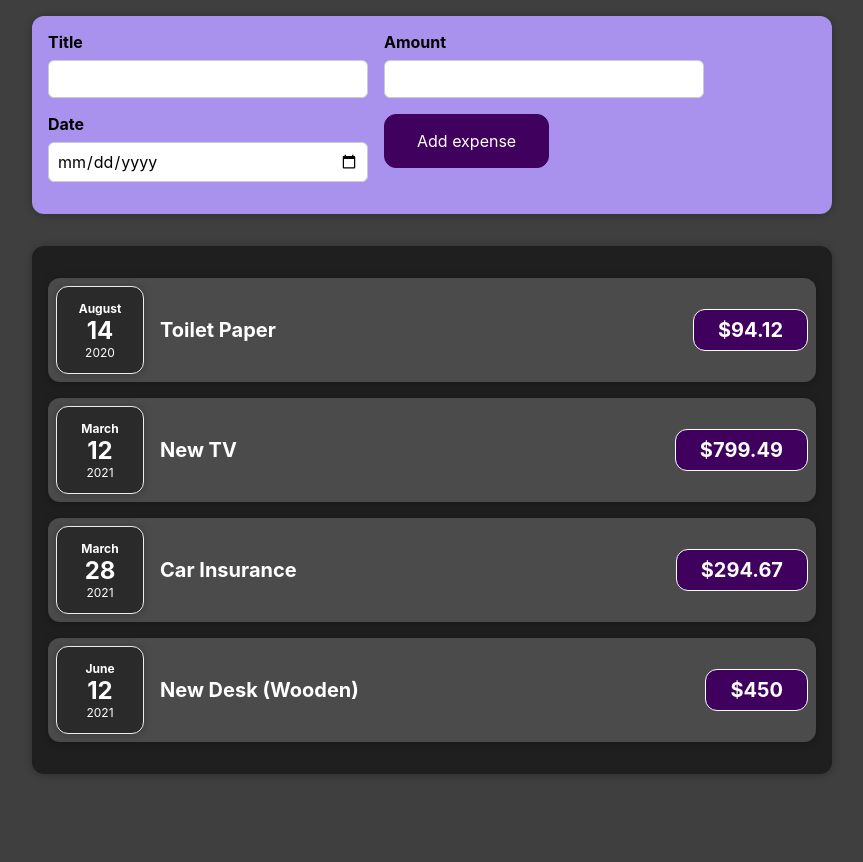
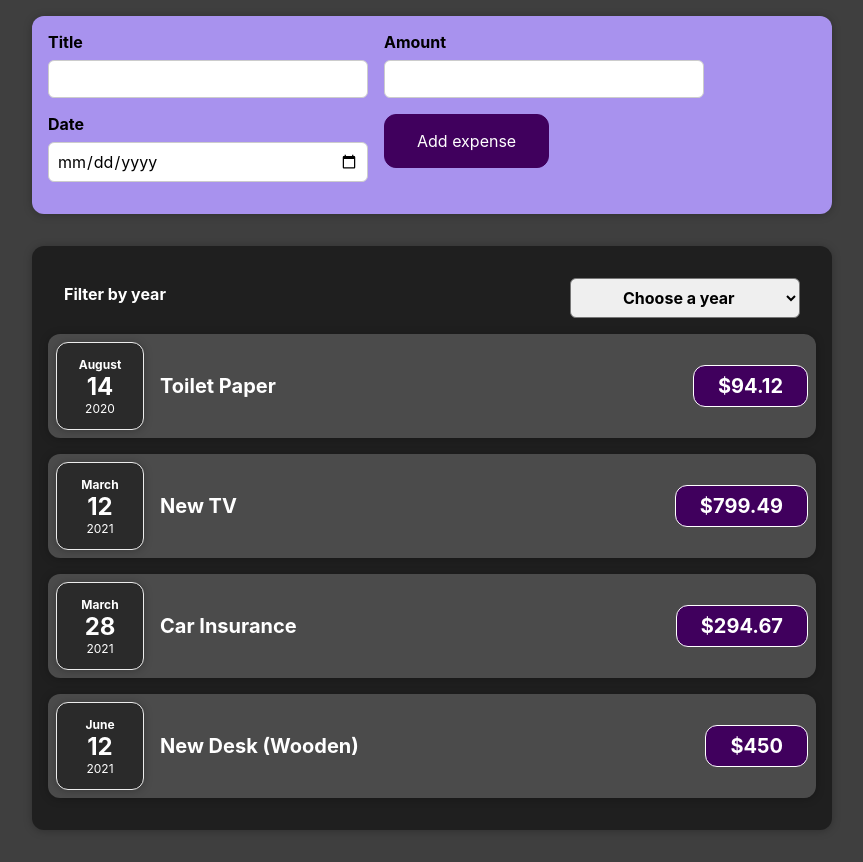
Before and after one commit to frxxcko/expenses-components-udemy-react, a React (Create React App) app: page / in a window 1280 px wide. Shown: the whole page, without its empty margins (208-1071 px from the left). Before the commit the page ends 806 px from the top, so only its background shows below. Built offline with nearby package versions, Linux system fonts and the light colour scheme.

Commit message:
Lifting the State up to parent component - from ExpensesFilter to Expenses component

```diff
--- a/src/components/Expenses/Expenses.js
+++ b/src/components/Expenses/Expenses.js
@@ -1,9 +1,19 @@
+import React, { useState } from "react";
 import ExpenseItem from "../ExpenseItem/ExpenseItem";
+import ExpensesFilter from '../ExpensesFilter/ExpensesFilter'
 
-function Expenses(props){
-    return(
+const Expenses = (props) => {
+    const [selectedYear, setSelectedYear] = useState('Choose a year');
+
+    const getSelectedYear = (selectedYear) => {
+        // set State with year picked in ExpensesFilter child component
+        setSelectedYear(selectedYear)
+    }
+
+    return (
         <>
-            {props.expenses.map( expense => <ExpenseItem expense={expense} key={`expense_${expense.id}`}/>)}
+            <ExpensesFilter onSelectYear={getSelectedYear} yearSelected={selectedYear} />
+            {props.expenses.map(expense => <ExpenseItem expense={expense} key={`expense_${expense.id}`} />)}
         </>
     )
 }
--- /dev/null
+++ b/src/components/ExpensesFilter/ExpensesFilter.css
@@ -0,0 +1,28 @@
+.expenses-filter {
+    color: white;
+    padding: 0 1rem;
+  }
+
+  .expenses-filter__control {
+    display: flex;
+    width: 100%;
+    align-items: center;
+    justify-content: space-between;
+    margin: 1rem 0;
+  }
+
+  .expenses-filter label {
+    font-weight: bold;
+    margin-bottom: 0.5rem;
+  }
+
+  .expenses-filter select {
+    font: inherit;
+    padding: 0.5rem 3rem;
+    font-weight: bold;
+    border-radius: 6px;
+  }
+
+  .expenses-filter option{
+    font-weight: bold;
+  }
--- /dev/null
+++ b/src/components/ExpensesFilter/ExpensesFilter.js
@@ -0,0 +1,24 @@
+import React, { useState } from 'react';
+
+import './ExpensesFilter.css';
+
+const ExpensesFilter = (props) => {
+    const selectHandler = (event) => props.onSelectYear(event.target.value)
+
+    return (
+        <div className='expenses-filter'>
+            <div className='expenses-filter__control'>
+                <label>Filter by year</label>
+                <select onChange={selectHandler} value={props.yearSelected} >
+                    <option disabled>Choose a year</option>
+                    <option value='2022'>2022</option>
+                    <option value='2021'>2021</option>
+                    <option value='2020'>2020</option>
+                    <option value='2019'>2019</option>
+                </select>
+            </div>
+        </div>
+    );
+};
+
+export default ExpensesFilter;
```
